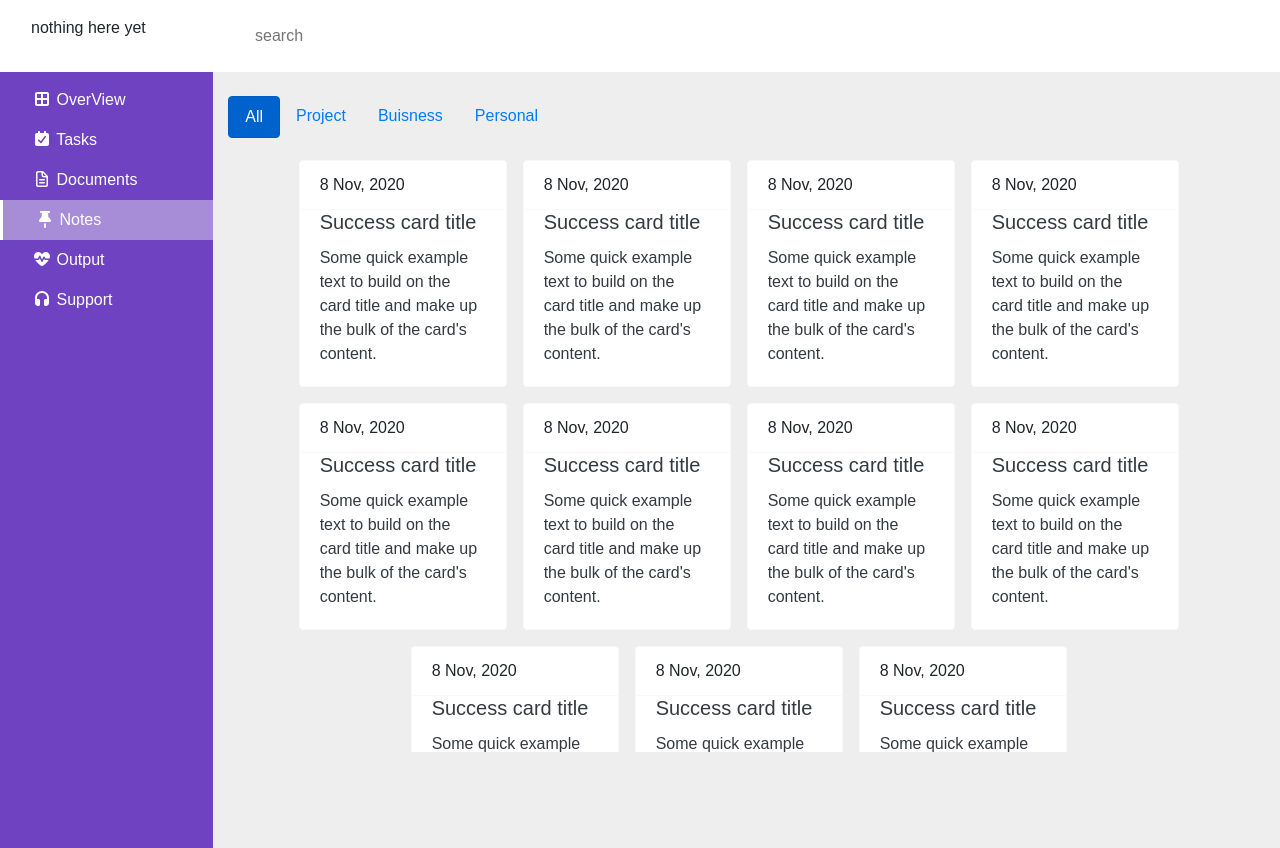
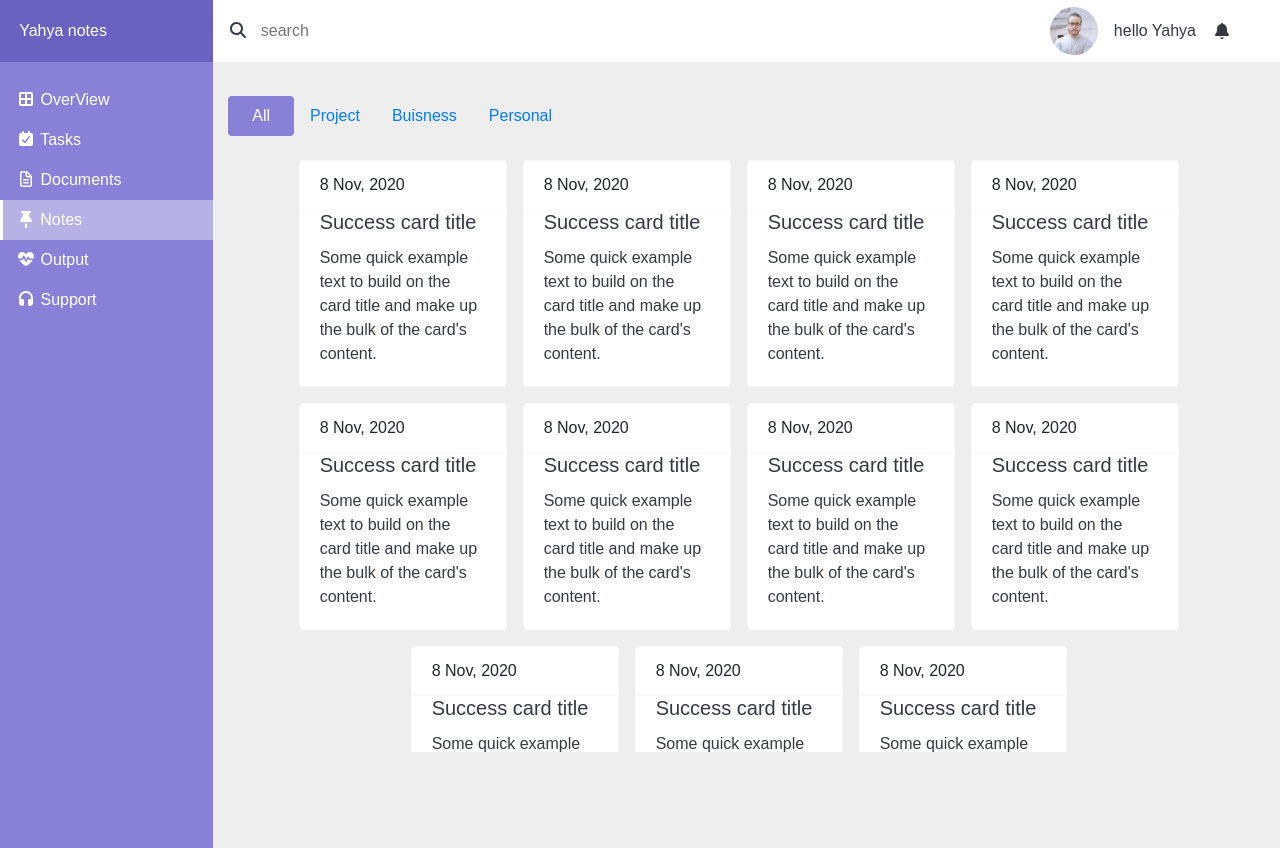
Before and after one commit to coding404life/notes-app, a website: page index.html in a window 1280 px wide. Drawn offline with nearby package versions, Linux system fonts and the light colour scheme.

Commit message:
finished markup and styling

```diff
--- a/index.html
+++ b/index.html
@@ -22,14 +22,27 @@
     <!--start header -->
     <header>
         <div class="container-fluid">
-            <div class="row">
-                <div class="col-md-3 col-lg-2">
-                    <p>nothing here yet</p>
+            <div class="row align-items-center">
+                <div class="col-md-3 col-lg-2 left-header">
+                    <p>Yahya notes</p>
                 </div>
-                <div class="col-md-9 col-lg-10">
-                    <form>
-                        <input type="search" placeholder="search">
-                    </form>
+                <div class="col-md-9 col-lg-10 right-header">
+
+                    <div class="row justify-content-end text-dark">
+                        <div class="col align-items-center d-flex">
+                            <form>
+                                <i class="fas fa-search"></i>
+                                <input type="search" placeholder="search">
+                            </form>
+                        </div>
+                        <div class="col d-flex justify-content-end align-items-center pr-sm-5">
+                            <div class="img-container">
+                                <img class="img-fluid" src="images/Screenshot at Sep 18 19-33-26.png" alt="#">
+                            </div>
+                            <p>hello <span>Yahya</span></p>
+                            <i class="fas fa-bell"></i>
+                        </div>
+                    </div>
                 </div>
             </div>
         </div>
@@ -79,9 +92,9 @@
 
                         <!-- nav tabs -->
                         <nav class="category-items">
-                            <ul class="nav mb-3 mt-5">
+                            <ul class="nav nav-pills mb-3 mt-5">
                                 <li class="nav-item ">
-                                    <a class="nav-link  btn btn-primary active" href="#">All</a>
+                                    <a class="nav-link  active" href="#">All</a>
                                 </li>
                                 <li class="nav-item">
                                     <a class="nav-link" href="#">Project</a>
--- a/scss/abstracts/_variables.scss
+++ b/scss/abstracts/_variables.scss
@@ -4,7 +4,8 @@ $transWhiteColor:rgba(250, 250, 250, .4);
 $blackColor:#191919;
 $grayColor:#666;
 $silverColor:#eee;
-$purpColor:#6f42c1;
+$darkPurp:#6a61c0;
+$purpColor:#8981d8;
 //Fonts
 $sans:sans-serif;
 $gentiumFont: 'Gentium Book Basic',
--- a/scss/components/_header.scss
+++ b/scss/components/_header.scss
@@ -1,12 +1,43 @@
 header {
-    padding: 1em;
     position: fixed;
     width: 100%;
     background-color: #fff;
     z-index: 100;
+    color: #fff;
+
+    .fa-search {
+        color: #444;
+        margin-left: 1em;
+    }
 
     input[type='search'] {
         border: none;
-        padding: .5em 1em
+        padding: .5em 1em .5em .5em;
+        outline: none;
+    }
+
+    .left-header {
+        background-color: $darkPurp;
+        padding: 1.2em;
+
+        p {
+            margin: 0;
+        }
+    }
+
+    .right-header {
+
+
+        p {
+            margin: 0 1em;
+            display: inline;
+        }
+
+        .img-container {
+            height: 3em;
+            width: 3em;
+            border-radius: 50%;
+            overflow: hidden;
+        }
     }
 }
--- a/scss/components/_navigation.scss
+++ b/scss/components/_navigation.scss
@@ -4,13 +4,28 @@
 
     ul {
         li {
-            padding: .5em 2em;
+            padding: .5em 1em;
             cursor: pointer;
 
             &.active {
                 background-color: $transWhiteColor;
                 border-left: 3px solid #fff;
+                padding: .5em .8em;
+            }
+
+            i {
+                margin-right: .5em;
+                font-size: 1.2em;
             }
         }
     }
 }
+
+.category-items {
+    position: fixed;
+
+    .nav-pills .active {
+        background-color: $purpColor;
+        padding: .5em 1.5em;
+    }
+}
--- a/scss/pages/_home.scss
+++ b/scss/pages/_home.scss
@@ -1,9 +1,5 @@
 #notes-container {
     height: 100vh;
-
-    .category-items {
-        position: fixed;
-    }
 
     #notes {
         padding: 1em 1em 2em;
```
Also changed, not shown: dist/css/styles.css, dist/images/Screenshot at Sep 18 19-33-26.png (added), images/Screenshot at Sep 18 19-33-26.png (added), 2 other files.
